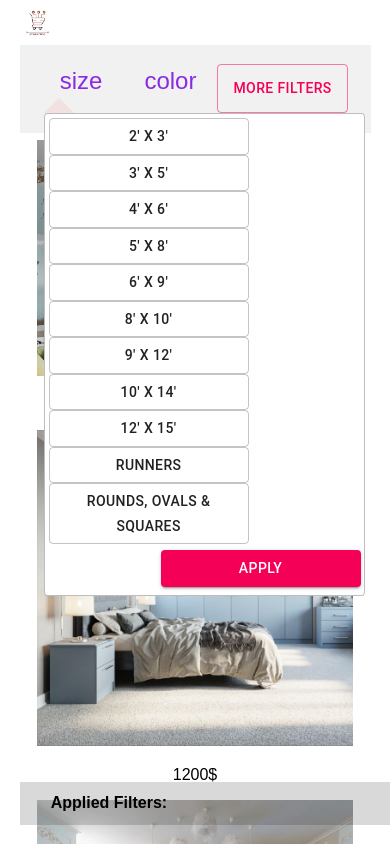
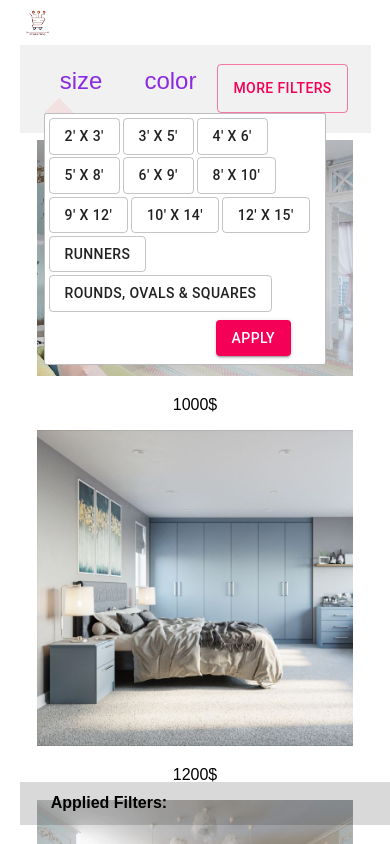
Before and after one commit to Aseel-Issa/E-Commerce, a React (Create React App) app: page / in a window 390 px wide. Both pictures are taken after a click on the link "size". Shown: the top 844 px of the page. Built offline with nearby package versions, Linux system fonts and the light colour scheme.

Commit message:
make it better

```diff
--- a/src/App.css
+++ b/src/App.css
@@ -80,7 +80,7 @@ img {
 
 .filterList{
     position: absolute;
-    width: 20%;
+    width: 25%;
     padding: 1%;
     background: white;
     border: 1px solid rgb(0 0 0 / 26%);
@@ -202,9 +202,14 @@ img {
   display: none;
 }
 
+.filter-options button.MuiButton-root{
+  margin-right: 1%;
+  margin-bottom: 1%;
+}
+
 @media screen and (max-width: 600px) {
   .filterList{
-    width: 80%;
+    width: 70%;
   }
 
   .items-container{
@@ -234,9 +239,13 @@ img {
     background-color: rgb(0 0 0 / 15%);
   }
 
-  #static-menu button{
+  /* #static-menu button{
     width: 200px;
   }
+
+  #static-menu button.cancel{
+    width: 200px;
+  } */
 
   .navbar-links {
     display: none;
```
